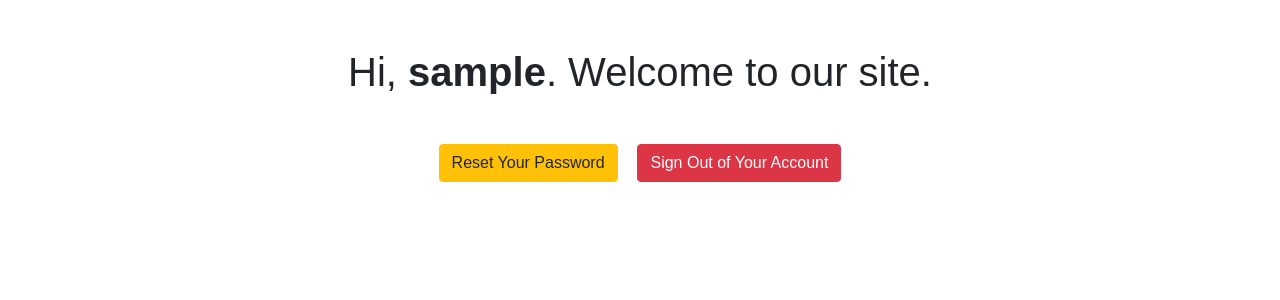
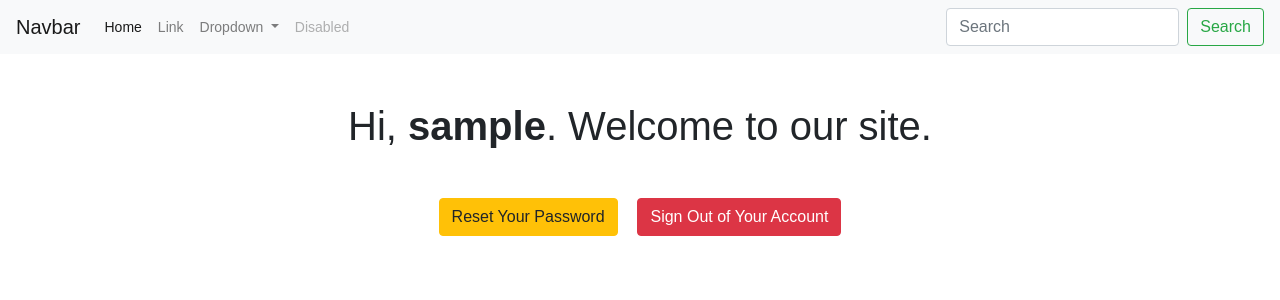
Before and after one commit to johnmichaaael/dev-crud, a PHP site: page /dashboard.php in a window 1280 px wide. Shown: the top 300 px of the page. Run offline with PHP 8.4, Linux system fonts and the light colour scheme; the visitor is signed in with stand-in values (Sample User, id 1).

Commit message:
Added navbar

```diff
--- a/dashboard.php
+++ b/dashboard.php
@@ -19,6 +19,41 @@ if(!isset($_SESSION["loggedin"]) || $_SESSION["loggedin"] !== true){
         body{ font: 14px sans-serif; text-align: center; }
     </style>
 </head>
+<nav class="navbar navbar-expand-lg navbar-light bg-light">
+  <a class="navbar-brand" href="#">Navbar</a>
+  <button class="navbar-toggler" type="button" data-toggle="collapse" data-target="#navbarSupportedContent" aria-controls="navbarSupportedContent" aria-expanded="false" aria-label="Toggle navigation">
+    <span class="navbar-toggler-icon"></span>
+  </button>
+
+  <div class="collapse navbar-collapse" id="navbarSupportedContent">
+    <ul class="navbar-nav mr-auto">
+      <li class="nav-item active">
+        <a class="nav-link" href="#">Home <span class="sr-only">(current)</span></a>
+      </li>
+      <li class="nav-item">
+        <a class="nav-link" href="#">Link</a>
+      </li>
+      <li class="nav-item dropdown">
+        <a class="nav-link dropdown-toggle" href="#" id="navbarDropdown" role="button" data-toggle="dropdown" aria-haspopup="true" aria-expanded="false">
+          Dropdown
+        </a>
+        <div class="dropdown-menu" aria-labelledby="navbarDropdown">
+          <a class="dropdown-item" href="#">Action</a>
+          <a class="dropdown-item" href="#">Another action</a>
+          <div class="dropdown-divider"></div>
+          <a class="dropdown-item" href="#">Something else here</a>
+        </div>
+      </li>
+      <li class="nav-item">
+        <a class="nav-link disabled" href="#">Disabled</a>
+      </li>
+    </ul>
+    <form class="form-inline my-2 my-lg-0">
+      <input class="form-control mr-sm-2" type="search" placeholder="Search" aria-label="Search">
+      <button class="btn btn-outline-success my-2 my-sm-0" type="submit">Search</button>
+    </form>
+  </div>
+</nav>
 <body>
     <h1 class="my-5">Hi, <b><?php echo htmlspecialchars($_SESSION["username"]); ?></b>. Welcome to our site.</h1>
     <p>
```
